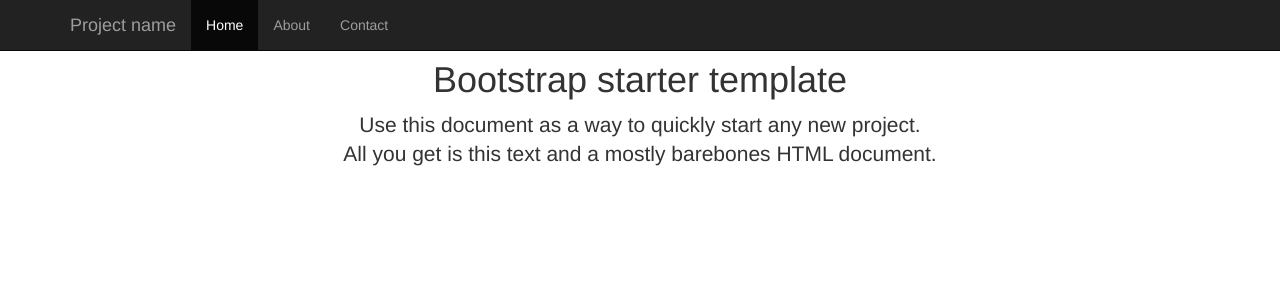
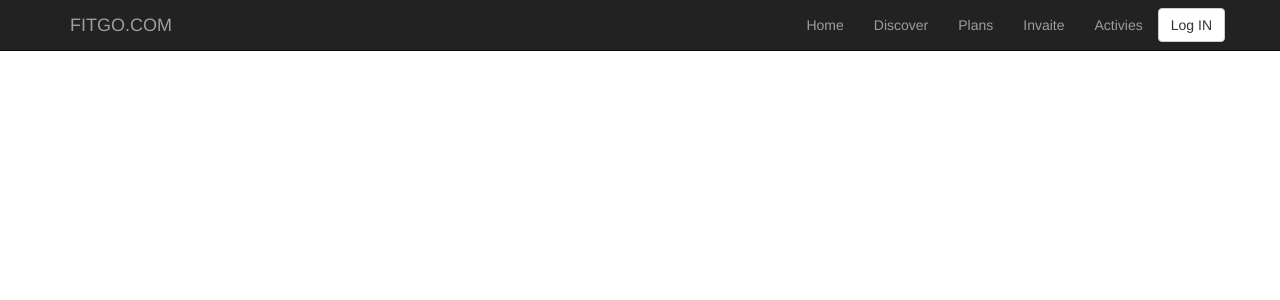
Before and after one commit to 1948448114/FitGo, a Python web app: template templates/header.html in a window 1280 px wide. Shown: the top 300 px of the page. Run offline with Jinja, Linux system fonts and the light colour scheme; the template is opened without the code that fills it, so the values that code supplies are empty.

Commit message:
妯℃澘浣跨敤瀹炰緥

```diff
--- a/templates/header.html
+++ b/templates/header.html
@@ -10,43 +10,42 @@
         <script src="{{static_url('js/bootstrap.min.js') }}"></script>
         <title>FitGo</title>
         <style type="text/css">
+        /*#footera {
+        margin-top: 10px;
+        }
+        #content {
+        padding-bottom: 40%
+        }*/
         /*body {
-            padding-top: 50px;
+        padding-top: 50px;
         }
         .starter-template {
-            padding: 40px 15px;
-            text-align: center;
+        padding: 40px 15px;
+        text-align: center;
         }*/
         </style>
     </head>
     <body>
-        <nav class="navbar navbar-inverse navbar-fixed-top">
+        <nav class="navbar navbar-inverse navbar-fixed-top" role="navigation">
             <div class="container">
                 <div class="navbar-header">
-                    <!-- <button type="button" class="navbar-toggle collapsed" data-toggle="collapse" data-target="#navbar" aria-expanded="false" aria-controls="navbar">
+                    <button type="button" class="navbar-toggle collapsed" data-toggle="collapse" data-target="#navbar" aria-expanded="false" aria-controls="navbar">
                     <span class="sr-only">Toggle navigation</span>
                     <span class="icon-bar"></span>
                     <span class="icon-bar"></span>
                     <span class="icon-bar"></span>
-                    </button> -->
-                    <a class="navbar-brand" href="#">Project name</a>
+                    </button>
+                    <a class="navbar-brand" href="#">FITGO.COM</a>
                 </div>
-                <div id="navbar" class="collapse navbar-collapse">
-                    <ul class="nav navbar-nav">
-                        <li class="active"><a href="#">Home</a></li>
-                        <li><a href="#about">About</a></li>
-                        <li><a href="#contact">Contact</a></li>
+                <div id="navbar" class="collapse navbar-collapse" style="align:right">
+                    <ul class="nav navbar-nav navbar-right">
+                        <li><a href="#">Home</a></li>
+                        <li><a href="#about">Discover</a></li>
+                        <li><a href="#contact">Plans</a></li>
+                        <li><a href="#contact">Invaite</a></li>
+                        <li><a href="#contact">Activies</a></li>
+                        <li><button type="button" class="btn btn-default navbar-btn" >Log IN</button></li>
                     </ul>
-                    </div><!--/.nav-collapse -->
-                </div>
-            </nav>
-            <div class="container">
-                <div class="starter-template" style="padding:40px 15px;text-align:center">
-                    <h1>Bootstrap starter template</h1>
-                    <p class="lead">Use this document as a way to quickly start any new project.<br> All you get is this text and a mostly barebones HTML document.</p>
-                </div>
+                </div><!--/.nav-collapse -->
             </div>
-        </body>
-        <script>
-        </script>
-    </html>
+        </nav>
```
Also changed, not shown: UI_moudles/UI_moudle.py (added, +12 -0 lines), main.py (+5 -3 lines), templates/body.html (+9 -0 lines), templates/footer.html (+22 -0 lines), UI_moudles/__init__.py (added), 2 other files.
